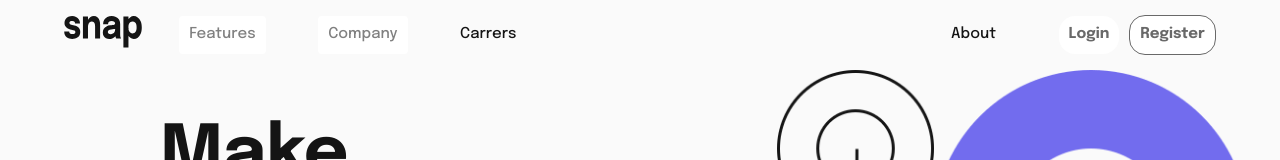
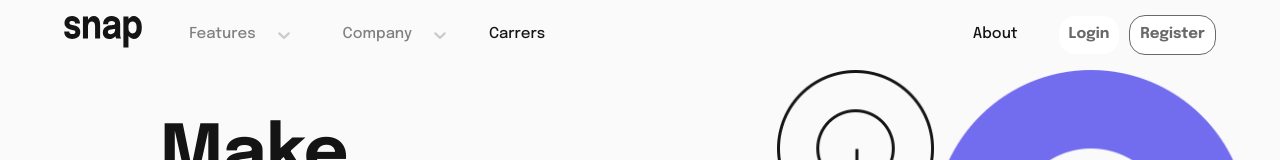
Before and after one commit to carlosGabrielCarreno/intro-section-with-dropdown-navigation-main, a React (Vite) app: page / in a window 1280 px wide. Shown: the top 160 px of the page. Built offline with nearby package versions, Linux system fonts and the light colour scheme.

Commit message:
Completed the functionality of the Select elements

```diff
--- a/src/components/navbar/CompanySelected/CompanySelected.jsx
+++ b/src/components/navbar/CompanySelected/CompanySelected.jsx
@@ -6,11 +6,13 @@ const options = [
   { value: "blog", label: "blog" },
 ];
 
+export const CompanySelected = () => {
   const customStyles = {
     control: (provided, state) => ({
       ...provided,
       border: "none",
       boxShadow: "none",
+      backgroundColor: "hsl(0, 0%, 98%)",
       "&:hover": {
         borderColor: "transparent",
       },
@@ -20,18 +22,21 @@ const customStyles = {
       cursor: "pointer",
       display: "flex",
       justifyContent: "space-between",
-    fontSize: 12,
+      fontSize: 10,
+      margin: 0,
     }),
     singleValue: (provided, state) => ({
       ...provided,
       color: state.isSelected ? "white" : "black",
     }),
     indicatorSeparator: () => ({ display: "none" }),
-  dropdownIndicator: () => ({
-    display: "none",
+    dropdownIndicator: (provided, state) => ({
+      ...provided,
+      transition: "transform 0.3s ease",
+      transform: state.selectProps.menuIsOpen ? "rotate(180deg)" : null,
     }),
   };
-export const CompanySelected = () => {
+
   return (
     <Select
       id="feature-select"
--- a/src/components/navbar/SelectFeature/SelectFeature.jsx
+++ b/src/components/navbar/SelectFeature/SelectFeature.jsx
@@ -14,6 +14,36 @@ const options = [
 ];
 
 export const SelectFeature = () => {
+  const customStyles = {
+    control: (provided, state) => ({
+      ...provided,
+      border: "none",
+      boxShadow: "none",
+      backgroundColor: "hsl(0, 0%, 98%)",
+      "&:hover": {
+        borderColor: "transparent",
+      },
+    }),
+    option: (provided, state) => ({
+      ...provided,
+      cursor: "pointer",
+      display: "flex",
+      justifyContent: "space-between",
+      fontSize: 10,
+      margin: 0,
+    }),
+    singleValue: (provided, state) => ({
+      ...provided,
+      color: state.isSelected ? "white" : "black",
+    }),
+    indicatorSeparator: () => ({ display: "none" }),
+    dropdownIndicator: (provided, state) => ({
+      ...provided,
+      transition: "transform 0.3s ease",
+      transform: state.selectProps.menuIsOpen ? "rotate(180deg)" : null,
+    }),
+  };
+
   return (
     <Select
       id="feature-select"
@@ -21,11 +51,17 @@ export const SelectFeature = () => {
       options={options}
       placeholder="Features"
       formatOptionLabel={({ label, icon }) => (
-        <div className="item-features">
+        <div
+          style={{
+            display: "flex",
+            flexFlow: 1,
+          }}
+          className="item-features"
+        >
           <img
             src={icon}
             alt={`${label} icon`}
-            style={{ width: 8, marginRight: 2 }}
+            style={{ width: 15, marginRight: 1 }}
           />
           <div className="label">{label}</div>
         </div>
@@ -35,30 +71,3 @@ export const SelectFeature = () => {
     />
   );
 };
-
-const customStyles = {
-  control: (provided, state) => ({
-    ...provided,
-    border: "none",
-    boxShadow: "none",
-    "&:hover": {
-      borderColor: "transparent",
-    },
-  }),
-  option: (provided, state) => ({
-    ...provided,
-    cursor: "pointer",
-    display: "flex",
-    justifyContent: "space-between",
-    fontSize: 10,
-    margin: 0,
-  }),
-  singleValue: (provided, state) => ({
-    ...provided,
-    color: state.isSelected ? "white" : "black",
-  }),
-  indicatorSeparator: () => ({ display: "none" }),
-  dropdownIndicator: () => ({
-    display: "none",
-  }),
-};
```
Lines whose indentation alone changed are shown as unchanged.
